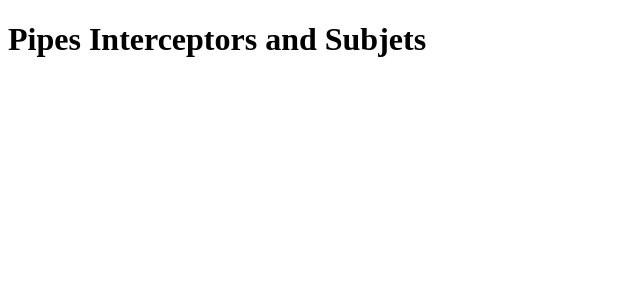
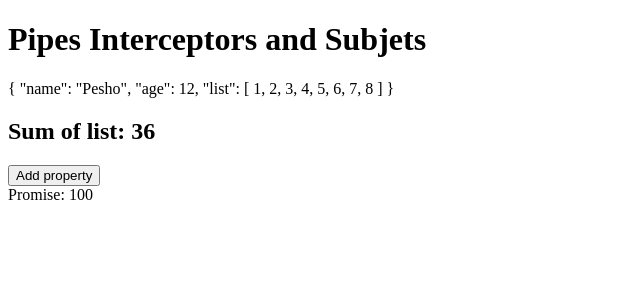
Before and after one commit to DeyanaNikolova/Angular-june-2023, an Angular app in the folder pipes-and-subjects/: page / in a window 1280 px wide. Shown: the top 300 px of the page, without its empty margins (0-640 px from the left). Built offline with nearby package versions, Linux system fonts and the light colour scheme.

Commit message:
Add reduce pipe

```diff
--- a/pipes-and-subjects/src/app/app.component.html
+++ b/pipes-and-subjects/src/app/app.component.html
@@ -2,3 +2,13 @@
 <div>
   <h1>Pipes Interceptors and Subjets</h1>
 </div>
+<div>{{ user | json }}</div>
+<div>
+  <h2>
+    Sum of list:
+    {{ user.list | reduce : sum : 0 }}
+  </h2>
+  <button (click)="addProperty()">Add property</button>
+</div>
+
+<div>Promise: {{ p | async }}</div>
--- a/pipes-and-subjects/src/app/app.component.ts
+++ b/pipes-and-subjects/src/app/app.component.ts
@@ -3,6 +3,27 @@ import { Component } from '@angular/core';
 @Component({
   selector: 'app-root',
   templateUrl: './app.component.html',
-  styleUrls: ['./app.component.css']
+  styleUrls: ['./app.component.css'],
 })
-export class AppComponent {}
+export class AppComponent {
+  user = {
+    name: 'Pesho',
+    age: 12,
+    list: [1, 2, 3, 4, 5, 6, 7, 8],
+  };
+
+  sum(a: number, b: number): number {
+    return a + b;
+  }
+
+  addProperty(): void {
+    (this.user as any)['test123'] = 'test123';
+
+    this.user.list = [...this.user.list, 100];
+    console.log(this.user);
+  }
+
+  p = new Promise((resolve) => {
+    resolve(100);
+  });
+}
--- a/pipes-and-subjects/src/app/app.module.ts
+++ b/pipes-and-subjects/src/app/app.module.ts
@@ -2,10 +2,12 @@ import { NgModule } from '@angular/core';
 import { BrowserModule } from '@angular/platform-browser';
 
 import { AppComponent } from './app.component';
+import { ReducePipe } from './reduce.pipe';
 
 @NgModule({
   declarations: [
-    AppComponent
+    AppComponent,
+    ReducePipe
   ],
   imports: [
     BrowserModule
--- /dev/null
+++ b/pipes-and-subjects/src/app/reduce.pipe.ts
@@ -0,0 +1,20 @@
+import { Pipe, PipeTransform } from '@angular/core';
+
+@Pipe({
+  name: 'reduce',
+  // pure: false -> not pure functions will re-render
+  // pure: true -> pure functions will be memoized - DEFAULT
+})
+export class ReducePipe<T> implements PipeTransform {
+  transform(
+    array: T[],
+    reduceFn: (acc: any, current: T) => any,
+    initialValue: T
+  ): unknown {
+    // const sum = (acc, curr)=> acc + curr;
+    // [1, 2, 3].reduce(sum, 0)
+    console.log('Invoced from ReducePipe');
+
+    return array.reduce(reduceFn, initialValue);
+  }
+}
```
Also changed, not shown: 1 other file (tests, documents, lock files or other folders).
